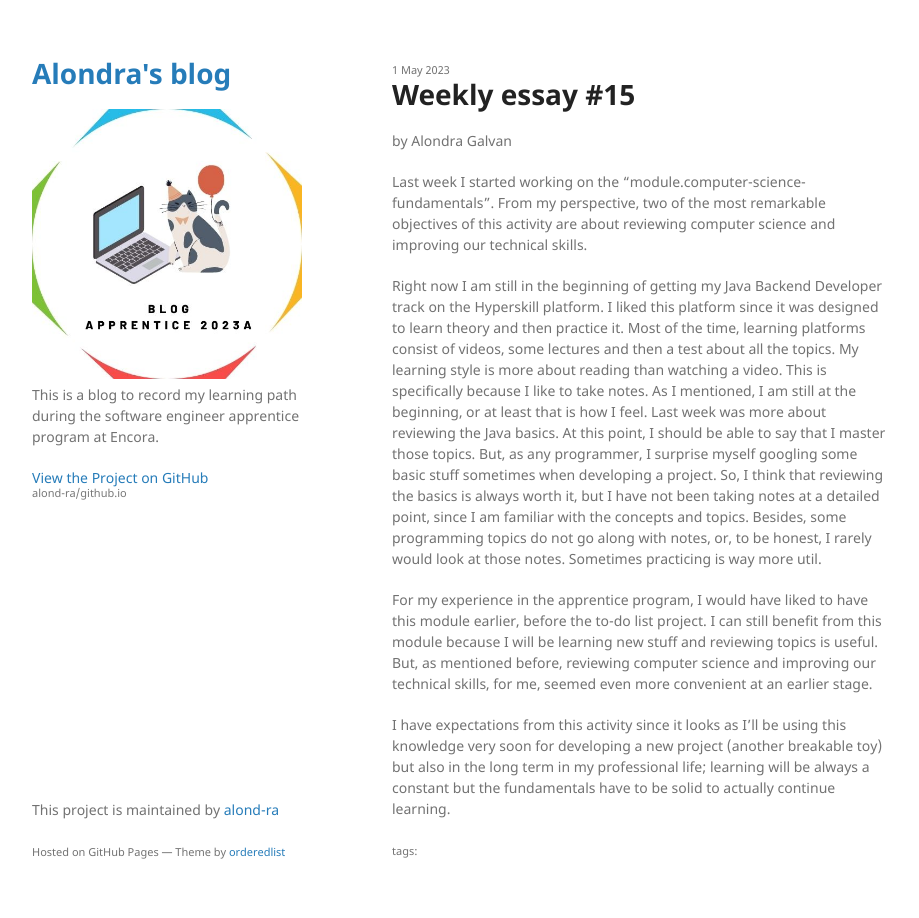
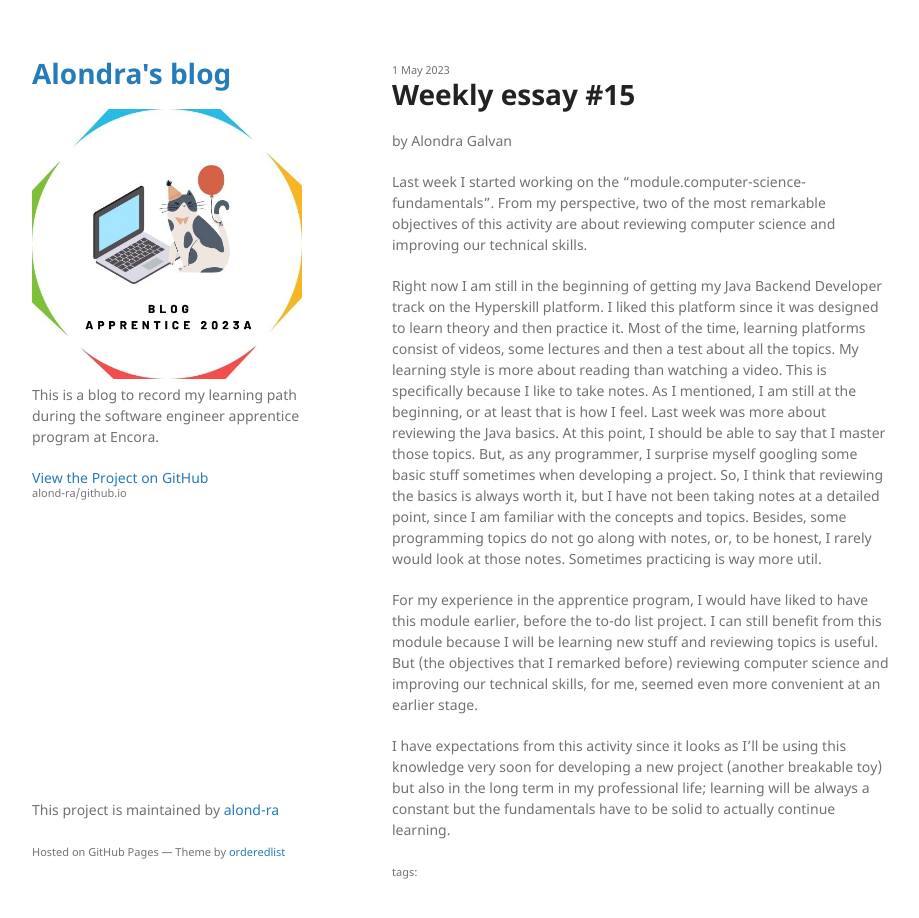
Before and after one commit to alond-ra/github.io, a Jekyll site: the page built from _posts/2023-05-01-Week 15.markdown, in a window 1280 px wide and 931 px high. Shown: the top 918 px of the window, without its empty margins (178-1097 px from the left). Built offline with Jekyll 4.4.1, drawn with Linux system fonts in a browser that asks for light colours.

Commit message:
Update 2023-05-01-Week 15.markdown

```diff
--- a/_posts/2023-05-01-Week 15.markdown
+++ b/_posts/2023-05-01-Week 15.markdown
@@ -12,6 +12,6 @@ Last week I started working on the "module.computer-science-fundamentals". From
 
 Right now I am still in the beginning of getting my Java Backend Developer track on the Hyperskill platform. I liked this platform since it was designed to learn theory and then practice it. Most of the time, learning platforms consist of videos, some lectures and then a test about all the topics. My learning style is more about reading than watching a video. This is specifically because I like to take notes. As I mentioned, I am still at the beginning, or at least that is how I feel. Last week was more about reviewing the Java basics. At this point, I should be able to say that I master those topics. But, as any programmer, I surprise myself googling some basic stuff sometimes when developing a project. So, I think that reviewing the basics is always worth it, but I have not been taking notes at a detailed point, since I am familiar with the concepts and topics. Besides, some programming topics do not go along with notes, or, to be honest, I rarely would look at those notes. Sometimes practicing is way more util.
 
-For my experience in the apprentice program, I would have liked to have this module earlier, before the to-do list project. I can still benefit from this module because I will be learning new stuff and reviewing topics is useful. But, as mentioned before, reviewing computer science and improving our technical skills, for me, seemed even more convenient at an earlier stage.
+For my experience in the apprentice program, I would have liked to have this module earlier, before the to-do list project. I can still benefit from this module because I will be learning new stuff and reviewing topics is useful. But (the objectives that I remarked before) reviewing computer science and improving our technical skills, for me, seemed even more convenient at an earlier stage.
 
 I have expectations from this activity since it looks as I'll be using this knowledge very soon for developing a new project (another breakable toy) but also in the long term in my professional life; learning will be always a constant but the fundamentals have to be solid to actually continue learning.
```
